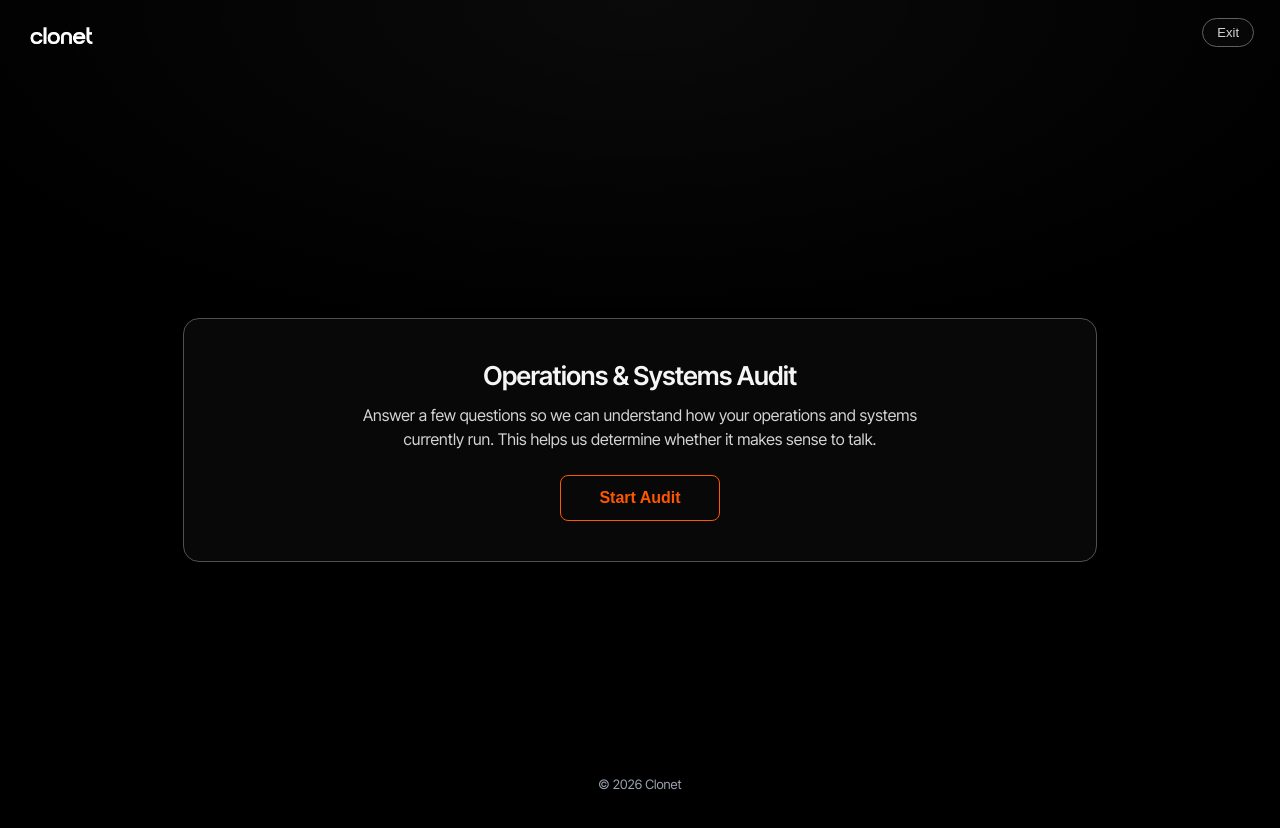
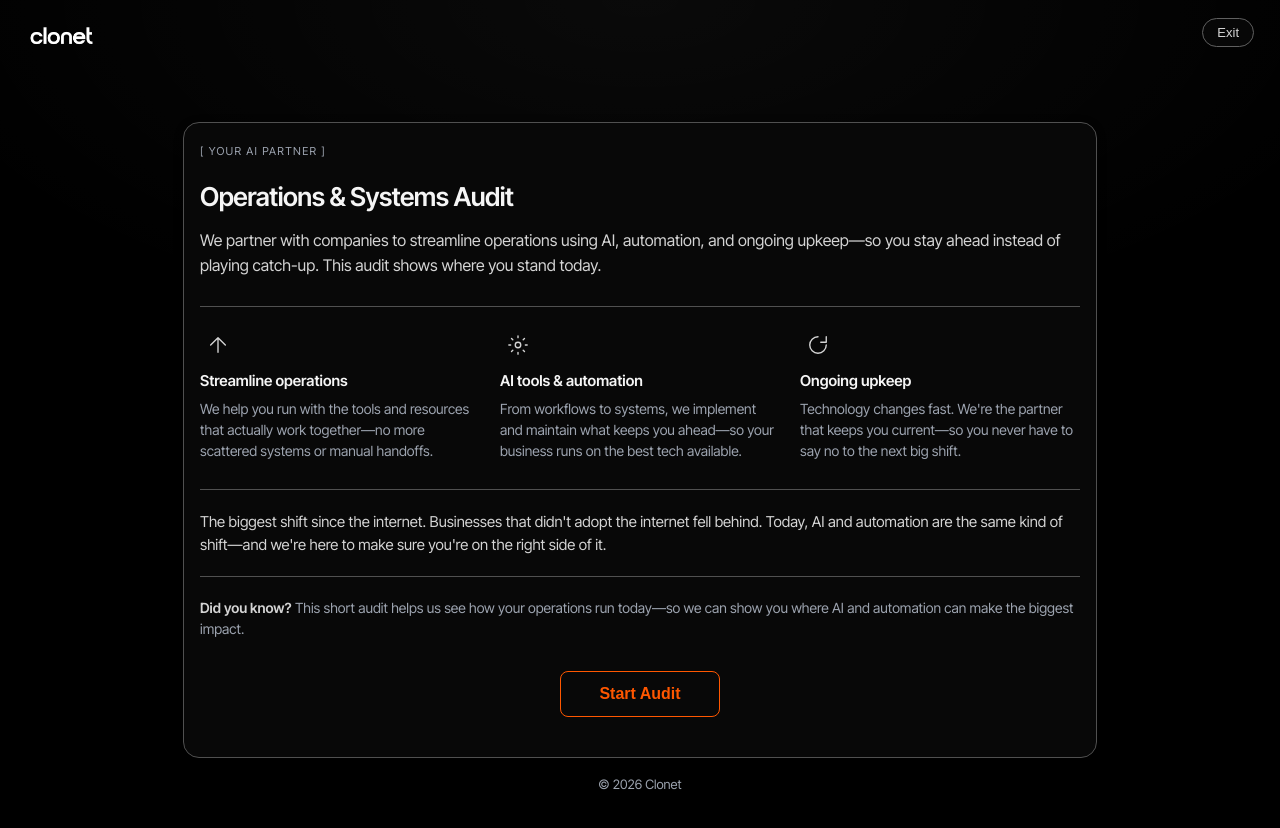
Before and after one commit to welcmhome/clonet-audit, a Next.js app: page / in a window 1280 px wide. Shown: the top 828 px of the page. Built offline with nearby package versions, Linux system fonts and the light colour scheme; a web font is replaced by a local one.

Commit message:
Redesign intro page: Your AI Partner, grid, internet analogy, Did you know

```diff
--- a/components/OperationsAudit.tsx
+++ b/components/OperationsAudit.tsx
@@ -388,12 +388,42 @@ export const OperationsAudit: React.FC = () => {
           <section className="audit-card">
             <div key={step} className="audit-card-content">
             {step === "intro" && (
-              <>
-                <h2>Operations &amp; Systems Audit</h2>
-                <p>
-                  Answer a few questions so we can understand how your
-                  operations and systems currently run. This helps us determine
-                  whether it makes sense to talk.
+              <div className="intro-page">
+                <p className="intro-label">[ YOUR AI PARTNER ]</p>
+                <h2 className="intro-headline">Operations &amp; Systems Audit</h2>
+                <p className="intro-lead">
+                  We partner with companies to streamline operations using AI, automation, and ongoing upkeep—so you stay ahead instead of playing catch-up. This audit shows where you stand today.
+                </p>
+                <div className="intro-grid">
+                  <div className="intro-grid-item">
+                    <span className="intro-icon" aria-hidden>
+                      <svg width="24" height="24" viewBox="0 0 24 24" fill="none" stroke="currentColor" strokeWidth="1.5" strokeLinecap="round" strokeLinejoin="round"><path d="M12 20V4M4 12l8-8 8 8"/></svg>
+                    </span>
+                    <h3 className="intro-grid-title">Streamline operations</h3>
+                    <p className="intro-grid-text">We help you run with the tools and resources that actually work together—no more scattered systems or manual handoffs.</p>
+                  </div>
+                  <div className="intro-grid-item">
+                    <span className="intro-icon" aria-hidden>
+                      <svg width="24" height="24" viewBox="0 0 24 24" fill="none" stroke="currentColor" strokeWidth="1.5" strokeLinecap="round" strokeLinejoin="round"><circle cx="12" cy="12" r="3"/><path d="M12 2v2M12 20v2M4.93 4.93l1.41 1.41M17.66 17.66l1.41 1.41M2 12h2M20 12h2M4.93 19.07l1.41-1.41M17.66 6.34l1.41-1.41"/></svg>
+                    </span>
+                    <h3 className="intro-grid-title">AI tools &amp; automation</h3>
+                    <p className="intro-grid-text">From workflows to systems, we implement and maintain what keeps you ahead—so your business runs on the best tech available.</p>
+                  </div>
+                  <div className="intro-grid-item">
+                    <span className="intro-icon" aria-hidden>
+                      <svg width="24" height="24" viewBox="0 0 24 24" fill="none" stroke="currentColor" strokeWidth="1.5" strokeLinecap="round" strokeLinejoin="round"><path d="M21 12a9 9 0 11-9-9"/><path d="M21 3v6h-6"/></svg>
+                    </span>
+                    <h3 className="intro-grid-title">Ongoing upkeep</h3>
+                    <p className="intro-grid-text">Technology changes fast. We&apos;re the partner that keeps you current—so you never have to say no to the next big shift.</p>
+                  </div>
+                </div>
+                <div className="intro-analogy">
+                  <p className="intro-analogy-text">
+                    The biggest shift since the internet. Businesses that didn&apos;t adopt the internet fell behind. Today, AI and automation are the same kind of shift—and we&apos;re here to make sure you&apos;re on the right side of it.
+                  </p>
+                </div>
+                <p className="intro-did-you-know">
+                  <strong>Did you know?</strong> This short audit helps us see how your operations run today—so we can show you where AI and automation can make the biggest impact.
                 </p>
                 <div className="card-footer-centered">
                   <button
@@ -407,7 +437,7 @@ export const OperationsAudit: React.FC = () => {
                     Start Audit
                   </button>
                 </div>
-              </>
+              </div>
             )}
 
             {step === "q1" && (
@@ -1166,10 +1196,102 @@ const styles = `
     max-width: 880px;
     margin: 0 auto;
   }
+  .intro-main .audit-card {
+    max-width: 880px;
+  }
   .audit-card {
     max-width: 560px;
     margin: 0 auto;
     text-align: center;
+  }
+  .intro-page {
+    text-align: left;
+  }
+  .intro-page .card-footer-centered {
+    text-align: center;
+    margin-top: 32px;
+  }
+  .intro-label {
+    font-size: 11px;
+    letter-spacing: 0.12em;
+    text-transform: uppercase;
+    color: #9ca3af;
+    margin: 0 0 8px;
+  }
+  .intro-headline {
+    font-size: 26px;
+    margin-bottom: 16px;
+    letter-spacing: -0.02em;
+    font-weight: 600;
+    color: #f5f5f5;
+  }
+  .intro-lead {
+    max-width: none;
+    margin: 0 0 28px;
+    color: #d4d4d4;
+    line-height: 1.55;
+    font-size: 16px;
+  }
+  .intro-grid {
+    display: grid;
+    grid-template-columns: repeat(3, 1fr);
+    gap: 24px 20px;
+    margin-bottom: 28px;
+    padding-top: 20px;
+    border-top: 1px solid #505050;
+  }
+  .intro-grid-item {
+    display: flex;
+    flex-direction: column;
+    gap: 8px;
+  }
+  .intro-icon {
+    display: inline-flex;
+    align-items: center;
+    justify-content: center;
+    width: 36px;
+    height: 36px;
+    color: #d4d4d4;
+  }
+  .intro-icon svg {
+    width: 22px;
+    height: 22px;
+  }
+  .intro-grid-title {
+    font-size: 15px;
+    font-weight: 600;
+    color: #f5f5f5;
+    margin: 0;
+  }
+  .intro-grid-text {
+    font-size: 14px;
+    color: #9ca3af;
+    line-height: 1.5;
+    margin: 0;
+  }
+  .intro-analogy {
+    padding: 20px 0;
+    border-top: 1px solid #505050;
+    border-bottom: 1px solid #505050;
+    margin-bottom: 20px;
+  }
+  .intro-analogy-text {
+    max-width: none;
+    margin: 0;
+    font-size: 15px;
+    color: #d4d4d4;
+    line-height: 1.55;
+  }
+  .intro-did-you-know {
+    max-width: none;
+    margin: 0;
+    font-size: 14px;
+    color: #9ca3af;
+    line-height: 1.5;
+  }
+  .intro-did-you-know strong {
+    color: #d4d4d4;
+    font-weight: 600;
   }
   .audit-card-content {
     animation: cardReveal 0.4s ease-out;
@@ -1721,6 +1843,13 @@ const styles = `
     .audit-main {
       box-shadow: 0 12px 32px rgba(0, 0, 0, 0.5);
     }
+    .intro-grid {
+      grid-template-columns: 1fr;
+      gap: 20px;
+    }
+    .intro-headline {
+      font-size: 22px;
+    }
     h2 {
       font-size: 22px;
     }
```
